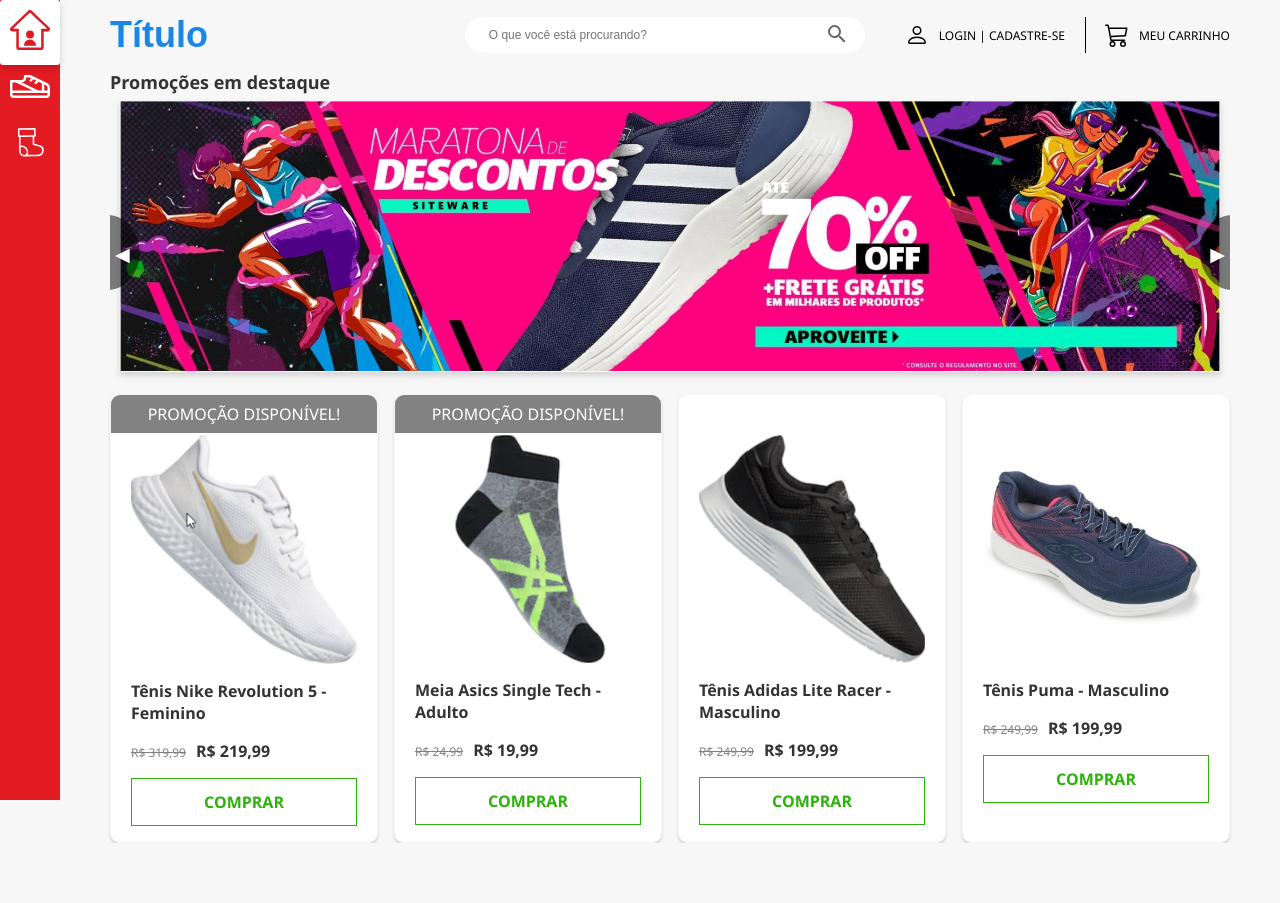
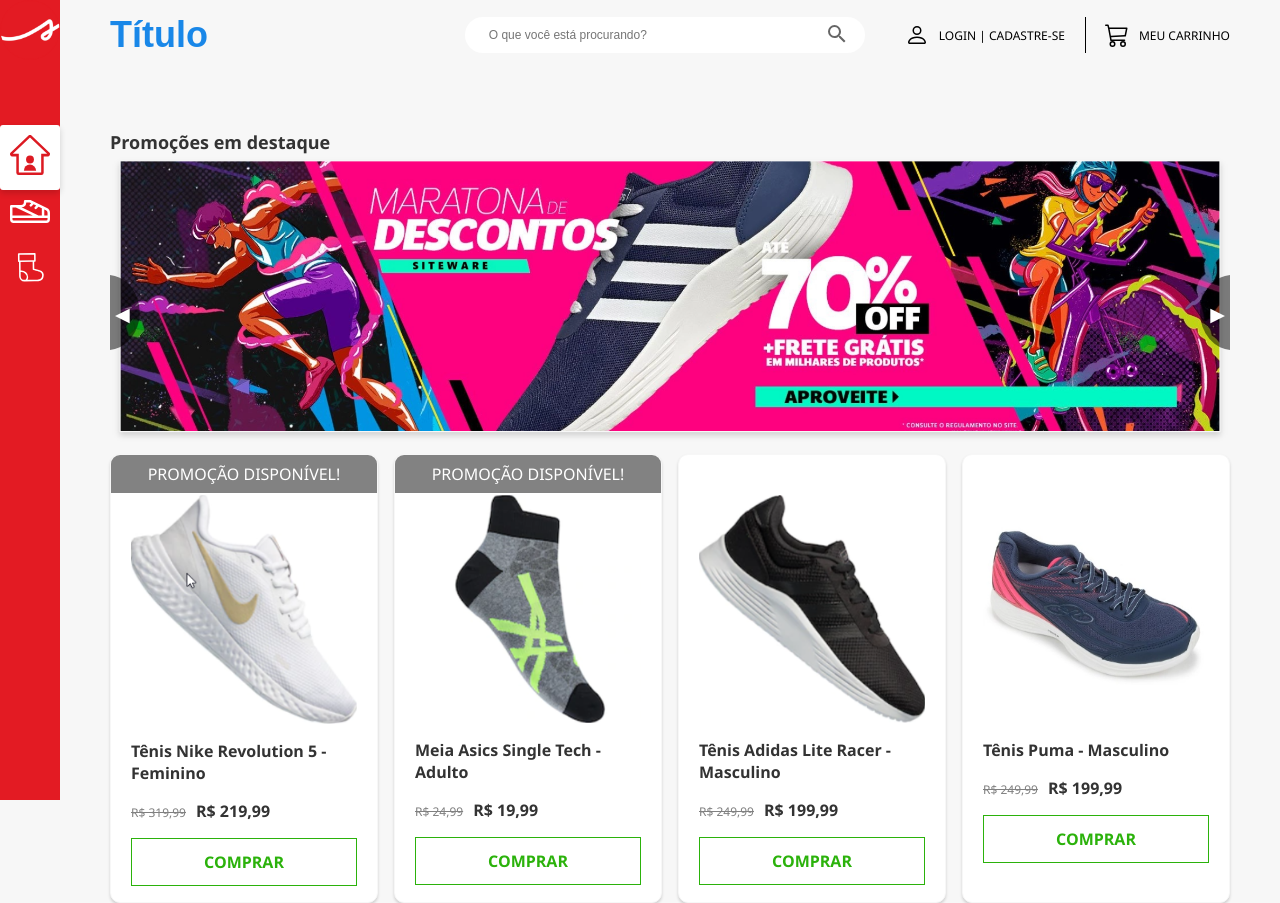
Before and after one commit to angelicaalbuquerque/shoesware, an Angular app: page /home in a window 1280 px wide. Before the commit the page ends 843 px from the top, so only its background shows below. Built offline with nearby package versions, Linux system fonts and the light colour scheme.

Commit message:
Sidenav position

```diff
--- a/src/app/app.component.scss
+++ b/src/app/app.component.scss
@@ -7,5 +7,5 @@
 .main-content {
   max-width: 1200px;
   margin: 0 auto;
-  padding: 0 40px;
+  padding: 60px 40px 0;
 }
--- a/src/app/shared/sidenav/sidenav.component.html
+++ b/src/app/shared/sidenav/sidenav.component.html
@@ -1,4 +1,10 @@
 <nav class="sidenav" aria-label="primária">
+  <img
+    src="/assets/img/siteware-logo.png"
+    alt="logotipo shoesware"
+    width="60px"
+    style="margin-bottom: 60px"
+  />
   <ul>
     <li>
       <a routerLinkActive="active" routerLink="/home">
```
